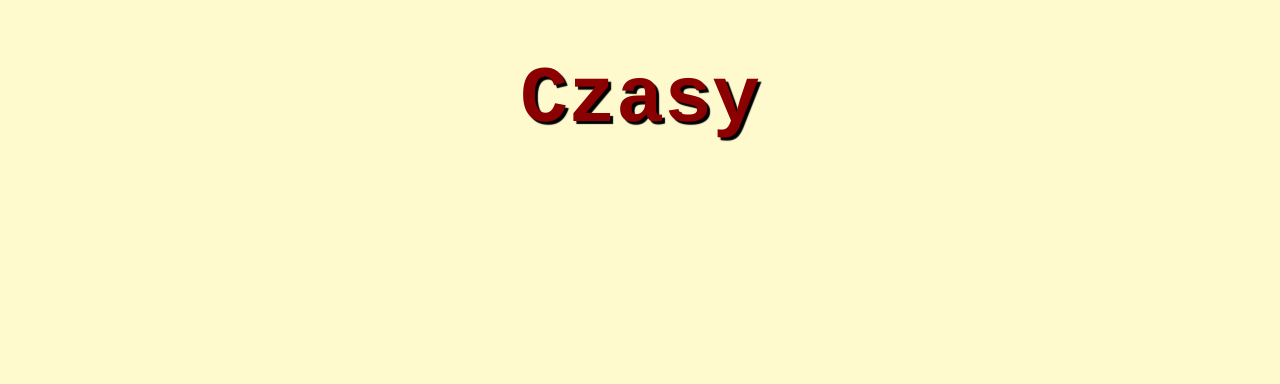
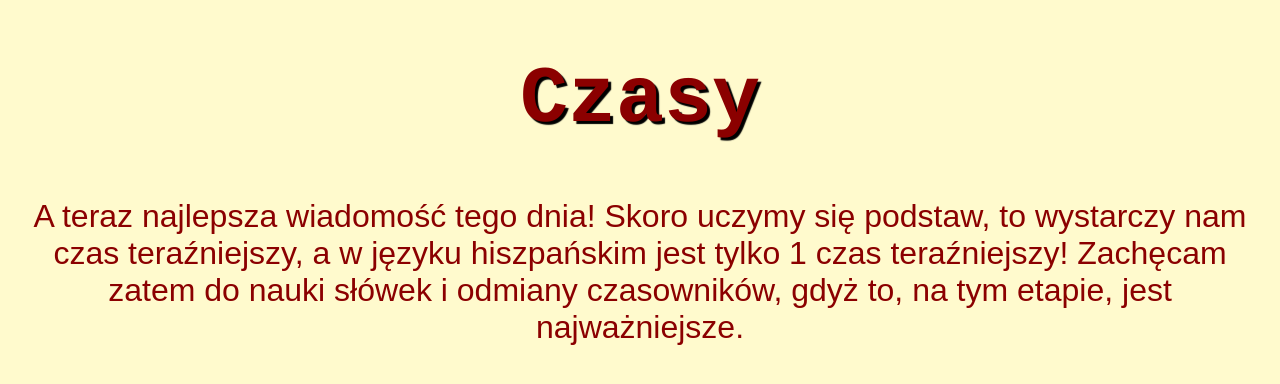
Before and after one commit to KKarolinaKK/Nauka_jezyka_hiszpanskiego, a Django app: page /czasy/ in a window 1280 px wide. Shown: the part 102-486 px from the top of the page. Run offline with Django 3.2, Linux system fonts and the light colour scheme.

Commit message:
Niespodzianka! Na moje gotowe

```diff
--- a/uploads/templates/czasy.html
+++ b/uploads/templates/czasy.html
@@ -1,4 +1,5 @@
 {% extends 'gramatyka.html' %}
 {% block content %}
       <h1>Czasy</h1>
+<p>A teraz najlepsza wiadomość tego dnia! Skoro uczymy się podstaw, to wystarczy nam czas teraźniejszy, a w języku hiszpańskim jest tylko 1 czas teraźniejszy! Zachęcam zatem do nauki słówek i odmiany czasowników, gdyż to, na tym etapie, jest najważniejsze.</p>
 {% endblock %}
```
